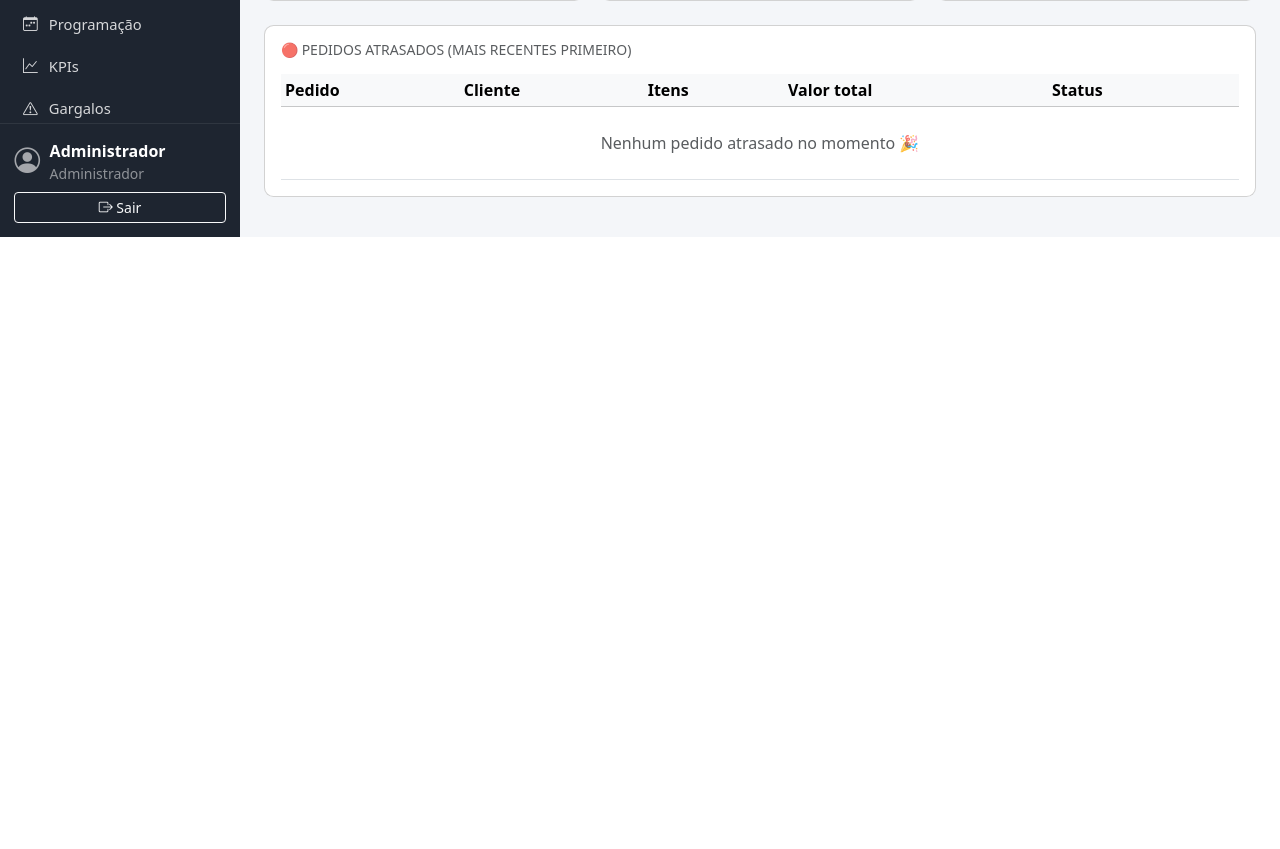
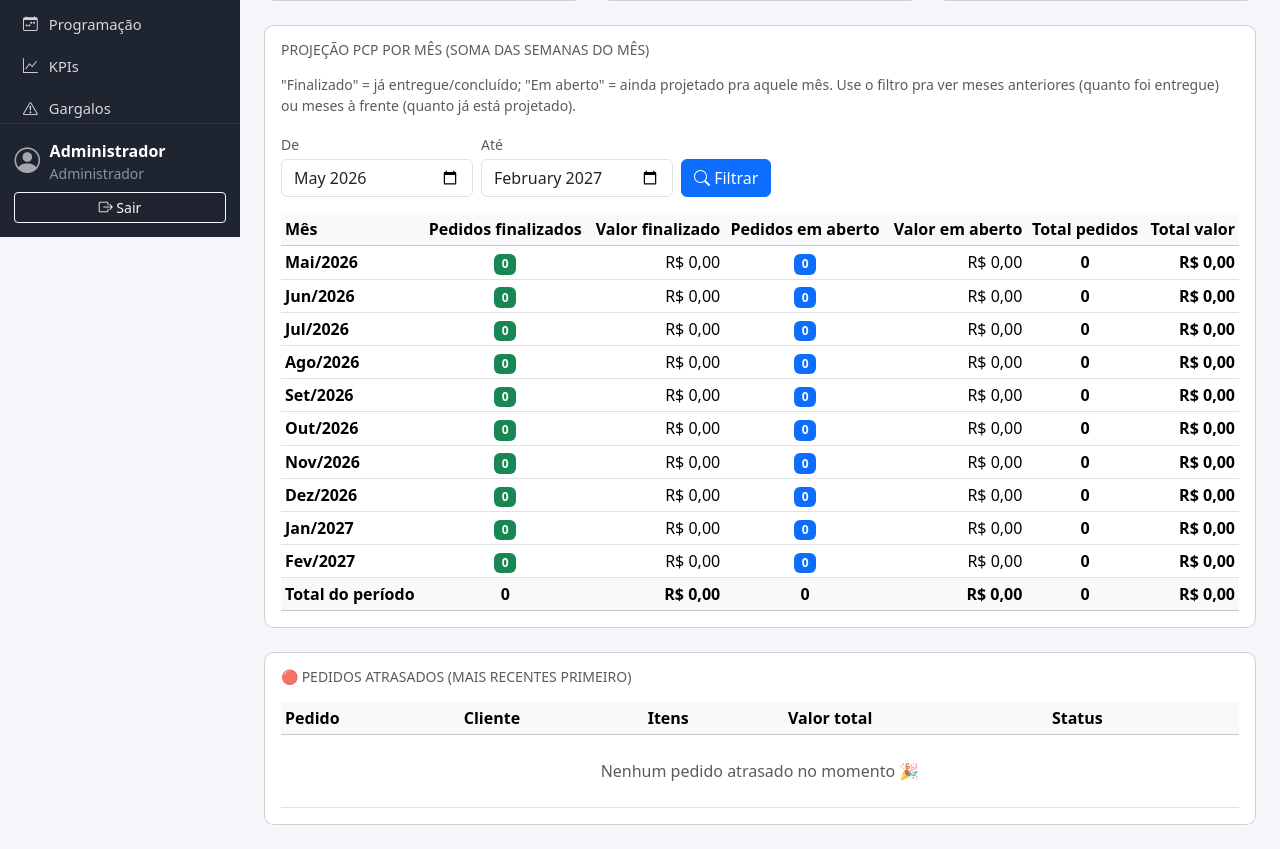
Before and after one commit to matttheus1590-code/producao_app, a Flask app: page /painel in a window 1280 px wide. Shown: the part 563-1412 px from the top of the page. Before the commit the page ends 800 px from the top, so only its background shows below. Run offline with Flask 3, Linux system fonts and the light colour scheme; a user stored in the database is signed in; data comes from the database, SQL or seed files in the repository; data that the repository does not hold is empty; some libraries are stand-ins or nearby versions.

Commit message:
Atualizacao automatica - 18/08/2026 01:01

```diff
--- a/app.py
+++ b/app.py
@@ -641,6 +641,106 @@ def _projecao_pcp():
     return linhas
 
 
+# Nomes de mês (abreviados e por extenso) que já apareceram no campo Término
+# Semanal PCP — cobre tanto o formato novo ("SEMANA 04 / JUL / 2026") quanto
+# valores antigos digitados à mão antes dessa convenção existir ("DEZEMBRO/2025").
+_MESES_NUM_PCP = {
+    "JAN": 1, "JANEIRO": 1,
+    "FEV": 2, "FEVEREIRO": 2,
+    "MAR": 3, "MARÇO": 3, "MARCO": 3,
+    "ABR": 4, "ABRIL": 4,
+    "MAI": 5, "MAIO": 5,
+    "JUN": 6, "JUNHO": 6,
+    "JUL": 7, "JULHO": 7,
+    "AGO": 8, "AGOSTO": 8,
+    "SET": 9, "SETEMBRO": 9,
+    "OUT": 10, "OUTUBRO": 10,
+    "NOV": 11, "NOVEMBRO": 11,
+    "DEZ": 12, "DEZEMBRO": 12,
+}
+
+
+def _mes_ano_da_semana_pcp(semana):
+    """Extrai (ano, mês) de dentro do valor de Término Semanal PCP, não
+    importa se é "SEMANA 04 / JUL / 2026" (formato novo) ou "DEZEMBRO/2025"
+    (formato antigo, digitado à mão) — devolve None se não conseguir entender."""
+    if not semana:
+        return None
+    m = re.search(r"([A-ZÇÃÕ]+)\s*/\s*(\d{4})", semana.upper())
+    if not m:
+        return None
+    nome_mes, ano = m.groups()
+    mes = _MESES_NUM_PCP.get(nome_mes)
+    if not mes:
+        return None
+    return (int(ano), mes)
+
+
+def _somar_meses(ano, mes, delta):
+    total = (ano * 12 + (mes - 1)) + delta
+    return (total // 12, total % 12 + 1)
+
+
+def _parse_mes_ano_form(valor, default):
+    """Lê um <input type=month> (formato "YYYY-MM") — devolve `default` se
+    vier vazio ou num formato que não reconhece."""
+    if not valor:
+        return default
+    try:
+        ano_s, mes_s = valor.split("-")
+        ano, mes = int(ano_s), int(mes_s)
+        if 1 <= mes <= 12:
+            return (ano, mes)
+    except (ValueError, AttributeError):
+        pass
+    return default
+
+
+def _projecao_pcp_mensal(mes_de, mes_ate):
+    """Soma a projeção semanal de PCP por MÊS (soma de todas as semanas
+    dentro do mês), separando o que já foi finalizado do que ainda está em
+    aberto — em quantidade de pedidos e em valor (R$). `mes_de`/`mes_ate` são
+    tuplas (ano, mês), intervalo fechado (inclusive nas duas pontas)."""
+    pedidos = (
+        Pedido.query.options(selectinload(Pedido.itens))
+        .filter(Pedido.go_termino_semanal_pcp.isnot(None))
+        .all()
+    )
+
+    baldes = {}
+    for p in pedidos:
+        chave = _mes_ano_da_semana_pcp(p.go_termino_semanal_pcp)
+        if chave is None or not (mes_de <= chave <= mes_ate):
+            continue
+        b = baldes.setdefault(chave, {"pedidos_fin": 0, "valor_fin": 0.0, "pedidos_aberto": 0, "valor_aberto": 0.0})
+        if p.status_producao == "FINALIZADO":
+            b["pedidos_fin"] += 1
+            b["valor_fin"] += p.valor_total
+        else:
+            b["pedidos_aberto"] += 1
+            b["valor_aberto"] += p.valor_total
+
+    linhas = []
+    ano, mes = mes_de
+    while (ano, mes) <= mes_ate:
+        b = baldes.get((ano, mes), {"pedidos_fin": 0, "valor_fin": 0.0, "pedidos_aberto": 0, "valor_aberto": 0.0})
+        linhas.append(
+            {
+                "ano": ano,
+                "mes": mes,
+                "label": f"{MESES_PT[mes - 1]}/{ano}",
+                "pedidos_finalizados": b["pedidos_fin"],
+                "valor_finalizado": round(b["valor_fin"], 2),
+                "pedidos_em_aberto": b["pedidos_aberto"],
+                "valor_em_aberto": round(b["valor_aberto"], 2),
+                "pedidos_total": b["pedidos_fin"] + b["pedidos_aberto"],
+                "valor_total_mes": round(b["valor_fin"] + b["valor_aberto"], 2),
+            }
+        )
+        ano, mes = _somar_meses(ano, mes, 1)
+    return linhas
+
+
 def _predicado_vencendo():
     """Pedido "vencendo": tem item com liberação prevista nos próximos
     PRAZO_ALERTA_DIAS dias (e ainda não atrasado nenhum item) — mesma regra do
@@ -1196,6 +1296,17 @@ def register_routes(app):
             .all()
         )
 
+        # Quadro mensal de projeção PCP (soma das semanas dentro de cada mês) —
+        # filtro de período em <input type=month>, com um intervalo padrão de
+        # 3 meses atrás até 6 meses à frente (dá pra ver "quanto foi entregue"
+        # nos meses passados e "quanto já está projetado" nos meses seguintes).
+        pcp_de_padrao = _somar_meses(hoje.year, hoje.month, -3)
+        pcp_ate_padrao = _somar_meses(hoje.year, hoje.month, 6)
+        pcp_de = _parse_mes_ano_form(request.args.get("pcp_de"), pcp_de_padrao)
+        pcp_ate = _parse_mes_ano_form(request.args.get("pcp_ate"), pcp_ate_padrao)
+        if pcp_de > pcp_ate:
+            pcp_de, pcp_ate = pcp_ate, pcp_de
+
         return render_template(
             "painel.html",
             resumo=resumo,
@@ -1210,6 +1321,9 @@ def register_routes(app):
             backlog_estacao=_backlog_por_estacao(),
             pedidos_atrasados=pedidos_atrasados,
             projecao_pcp=_projecao_pcp(),
+            projecao_pcp_mensal=_projecao_pcp_mensal(pcp_de, pcp_ate),
+            pcp_de_str=f"{pcp_de[0]:04d}-{pcp_de[1]:02d}",
+            pcp_ate_str=f"{pcp_ate[0]:04d}-{pcp_ate[1]:02d}",
         )
 
     @app.route("/kpis")
--- a/templates/painel.html
+++ b/templates/painel.html
@@ -73,6 +73,76 @@
   </div>
 </div>
 {% endif %}
+
+<div class="card mb-4">
+  <div class="card-body">
+    <div class="d-flex justify-content-between align-items-center flex-wrap gap-2 mb-3">
+      <h6 class="text-uppercase text-muted small mb-0">Projeção PCP por mês (soma das semanas do mês)</h6>
+    </div>
+    <p class="text-muted small mb-3">
+      "Finalizado" = já entregue/concluído; "Em aberto" = ainda projetado pra aquele mês.
+      Use o filtro pra ver meses anteriores (quanto foi entregue) ou meses à frente (quanto já está projetado).
+    </p>
+
+    <form class="row g-2 align-items-end mb-3" method="get">
+      <div class="col-auto">
+        <label class="form-label small text-muted mb-1">De</label>
+        <input type="month" class="form-control" name="pcp_de" value="{{ pcp_de_str }}">
+      </div>
+      <div class="col-auto">
+        <label class="form-label small text-muted mb-1">Até</label>
+        <input type="month" class="form-control" name="pcp_ate" value="{{ pcp_ate_str }}">
+      </div>
+      <div class="col-auto">
+        <button class="btn btn-primary" type="submit"><i class="bi bi-search"></i> Filtrar</button>
+      </div>
+    </form>
+
+    <div class="table-responsive">
+      <table class="table table-sm table-hover align-middle mb-0">
+        <thead class="table-light">
+          <tr>
+            <th>Mês</th>
+            <th class="text-center">Pedidos finalizados</th>
+            <th class="text-end">Valor finalizado</th>
+            <th class="text-center">Pedidos em aberto</th>
+            <th class="text-end">Valor em aberto</th>
+            <th class="text-center">Total pedidos</th>
+            <th class="text-end">Total valor</th>
+          </tr>
+        </thead>
+        <tbody>
+          {% for l in projecao_pcp_mensal %}
+          <tr>
+            <td class="fw-semibold">{{ l.label }}</td>
+            <td class="text-center"><span class="badge bg-success">{{ l.pedidos_finalizados }}</span></td>
+            <td class="text-end">R$ {{ "{:,.2f}".format(l.valor_finalizado).replace(",", "X").replace(".", ",").replace("X", ".") }}</td>
+            <td class="text-center"><span class="badge bg-primary">{{ l.pedidos_em_aberto }}</span></td>
+            <td class="text-end">R$ {{ "{:,.2f}".format(l.valor_em_aberto).replace(",", "X").replace(".", ",").replace("X", ".") }}</td>
+            <td class="text-center fw-semibold">{{ l.pedidos_total }}</td>
+            <td class="text-end fw-semibold">R$ {{ "{:,.2f}".format(l.valor_total_mes).replace(",", "X").replace(".", ",").replace("X", ".") }}</td>
+          </tr>
+          {% else %}
+          <tr><td colspan="7" class="text-center text-muted py-4">Nenhum pedido com semana PCP definida nesse período.</td></tr>
+          {% endfor %}
+        </tbody>
+        {% if projecao_pcp_mensal %}
+        <tfoot class="table-light">
+          <tr class="fw-bold">
+            <td>Total do período</td>
+            <td class="text-center">{{ projecao_pcp_mensal | sum(attribute="pedidos_finalizados") }}</td>
+            <td class="text-end">R$ {{ "{:,.2f}".format(projecao_pcp_mensal | sum(attribute="valor_finalizado")).replace(",", "X").replace(".", ",").replace("X", ".") }}</td>
+            <td class="text-center">{{ projecao_pcp_mensal | sum(attribute="pedidos_em_aberto") }}</td>
+            <td class="text-end">R$ {{ "{:,.2f}".format(projecao_pcp_mensal | sum(attribute="valor_em_aberto")).replace(",", "X").replace(".", ",").replace("X", ".") }}</td>
+            <td class="text-center">{{ projecao_pcp_mensal | sum(attribute="pedidos_total") }}</td>
+            <td class="text-end">R$ {{ "{:,.2f}".format(projecao_pcp_mensal | sum(attribute="valor_total_mes")).replace(",", "X").replace(".", ",").replace("X", ".") }}</td>
+          </tr>
+        </tfoot>
+        {% endif %}
+      </table>
+    </div>
+  </div>
+</div>
 
 <div class="card">
   <div class="card-body">
```
